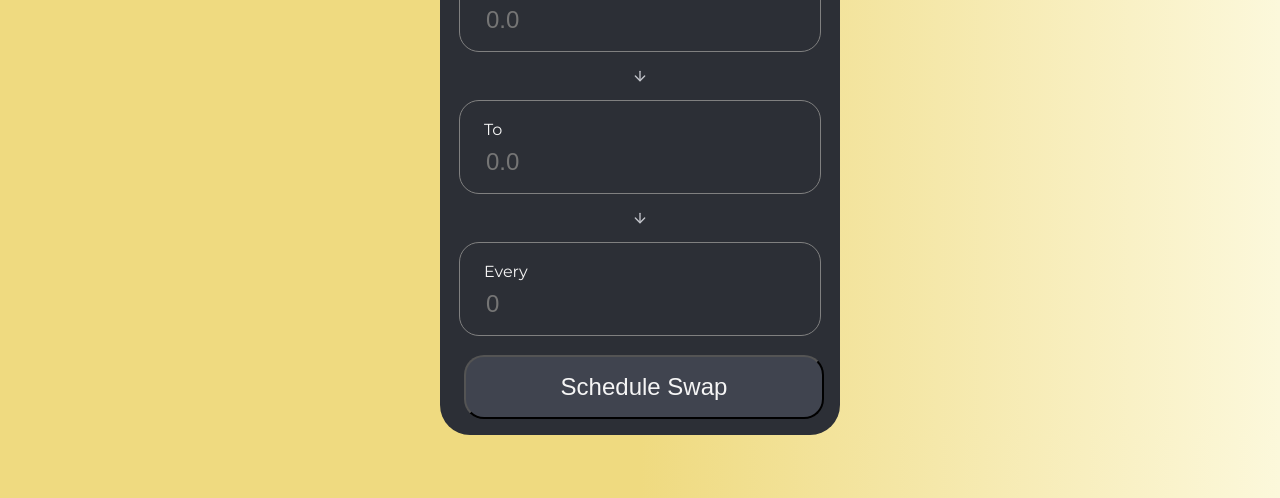
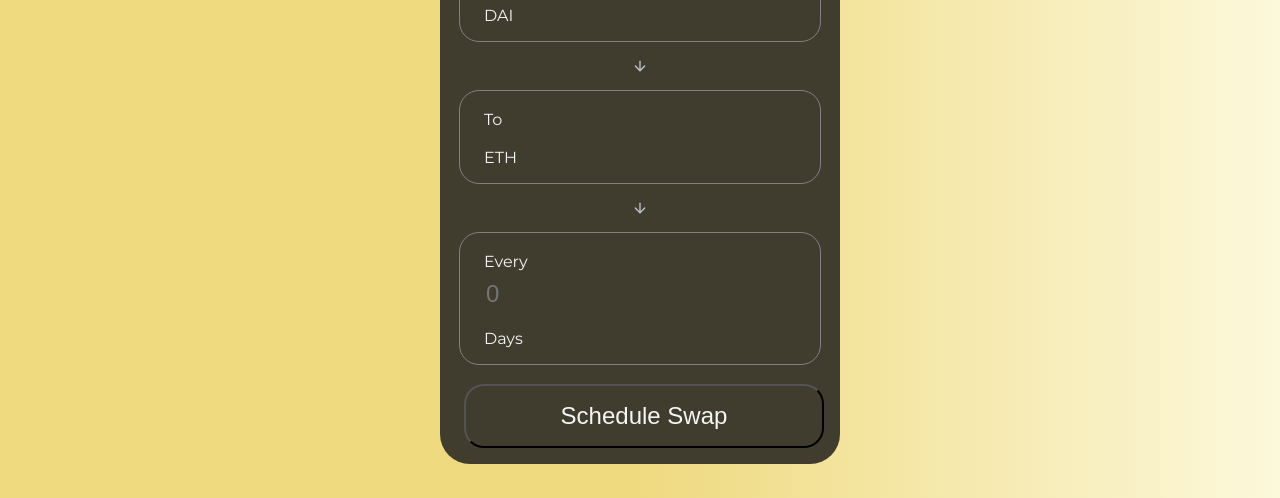
Before and after one commit to ashtron/ape-finance, a plain HTML site: page index.html in a window 1280 px wide. Shown: the part 302-800 px from the top of the page. Drawn offline with Linux system fonts and the light colour scheme.

Commit message:
Minor style updates

```diff
--- a/index.html
+++ b/index.html
@@ -22,13 +22,15 @@
           <div id="interface-input-container">
             <div class="label">From</div>
             <input type="text" placeholder="0.0" class="interface-input">
+            <div class="label">DAI</div>
           </div>
           <div class="spacer">
             <svg xmlns="http://www.w3.org/2000/svg" width="16" height="16" viewBox="0 0 24 24" fill="none" stroke="#C3C5CB" stroke-width="2" stroke-linecap="round" stroke-linejoin="round"><line x1="12" y1="5" x2="12" y2="19"></line><polyline points="19 12 12 19 5 12"></polyline></svg>
           </div>
           <div id="interface-input-container">
             <div class="label">To</div>
-            <input type="text" placeholder="0.0" class="interface-input">
+            <!-- <input type="text" placeholder="0.0" class="interface-input"> -->
+            <div class="label">ETH</div>
           </div>
           <div class="spacer">
             <svg xmlns="http://www.w3.org/2000/svg" width="16" height="16" viewBox="0 0 24 24" fill="none" stroke="#C3C5CB" stroke-width="2" stroke-linecap="round" stroke-linejoin="round"><line x1="12" y1="5" x2="12" y2="19"></line><polyline points="19 12 12 19 5 12"></polyline></svg>
@@ -36,6 +38,7 @@
           <div id="interface-input-container">
             <div class="label">Every</div>
             <input type="text" placeholder="0" class="interface-input">
+            <div class="label">Days</div>
           </div>
           <button id="swap-button">Schedule Swap</button>
         </div>
--- a/style/index.css
+++ b/style/index.css
@@ -18,13 +18,14 @@ body {
     width: 400px;
     color: whitesmoke;
     border-radius: 30px;
-    background-color: rgb(44, 47, 54);
+    background-color: #403d2f;
     padding-bottom: 1rem;
-    margin-top: 7rem;
+    margin-top: 4rem;
   }
 
   .label {
     margin: 1.2rem 0 0 1.5rem;
+    font-size: 16px;
   }
 
   #swap-label {
@@ -32,6 +33,9 @@ body {
   }
 
   #interface-input-container {
+    display: flex;
+    flex-direction: column;
+
     border: 1px solid gray;
     border-radius: 20px;
     width: 90%;
@@ -42,7 +46,7 @@ body {
 
   .interface-input {
     outline: none;
-    background-color: rgb(44, 47, 54);
+    background-color: #403d2f;
     color: whitesmoke;
     border: none;
     margin: 0.5rem 0 0 1.5rem;
@@ -57,13 +61,14 @@ body {
 
   #swap-button {
     margin-top: 1.2rem;
-    background-color: rgb(64, 68, 79);
+    background-color: #403d2f;
     border-radius: 20px;
     margin: 1.2rem 0 0 1.5rem;
     width: 90%;
     font-size: 24px;
     color: whitesmoke;
     padding: 16px;
+    cursor: pointer;
   }
 
   #logo {
```
